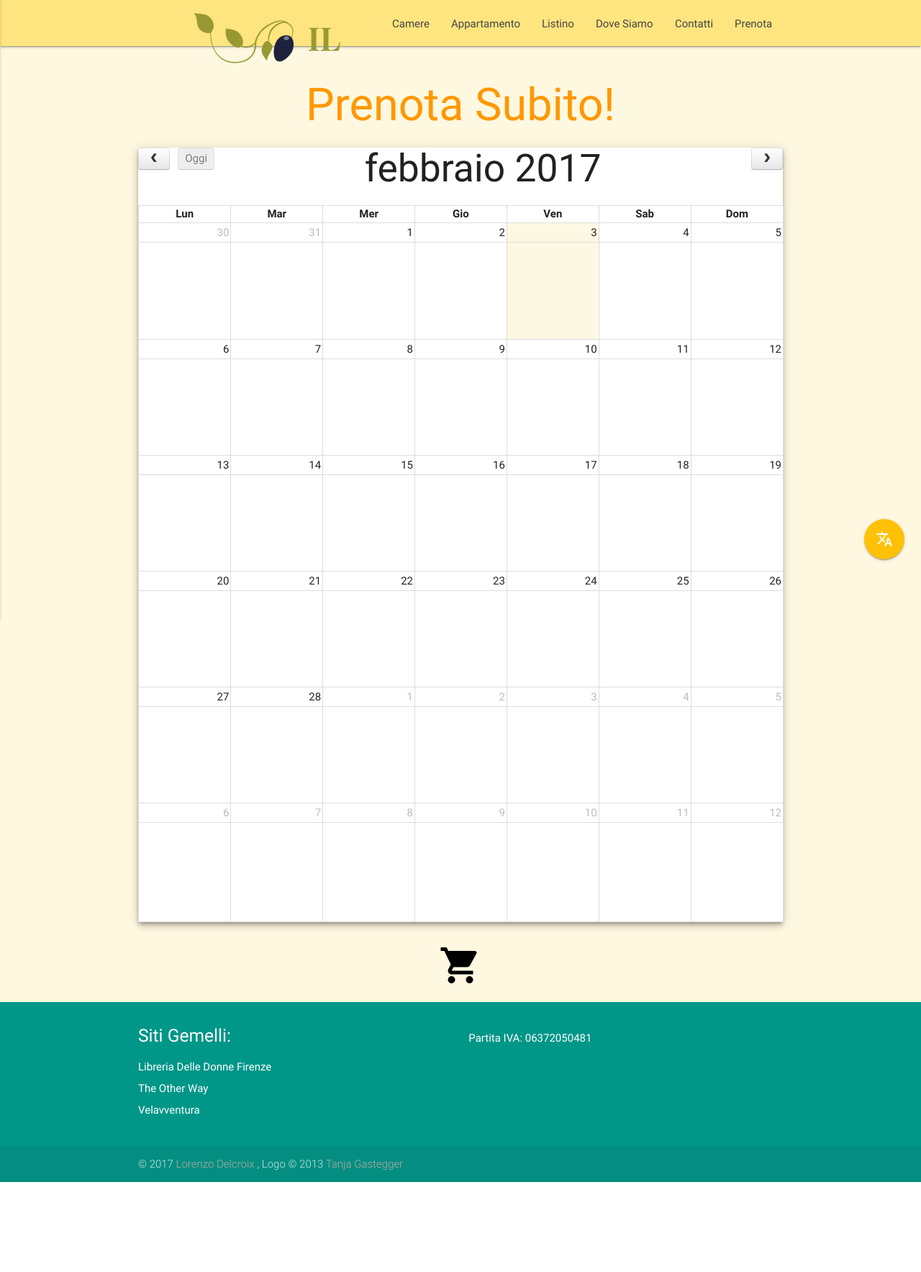
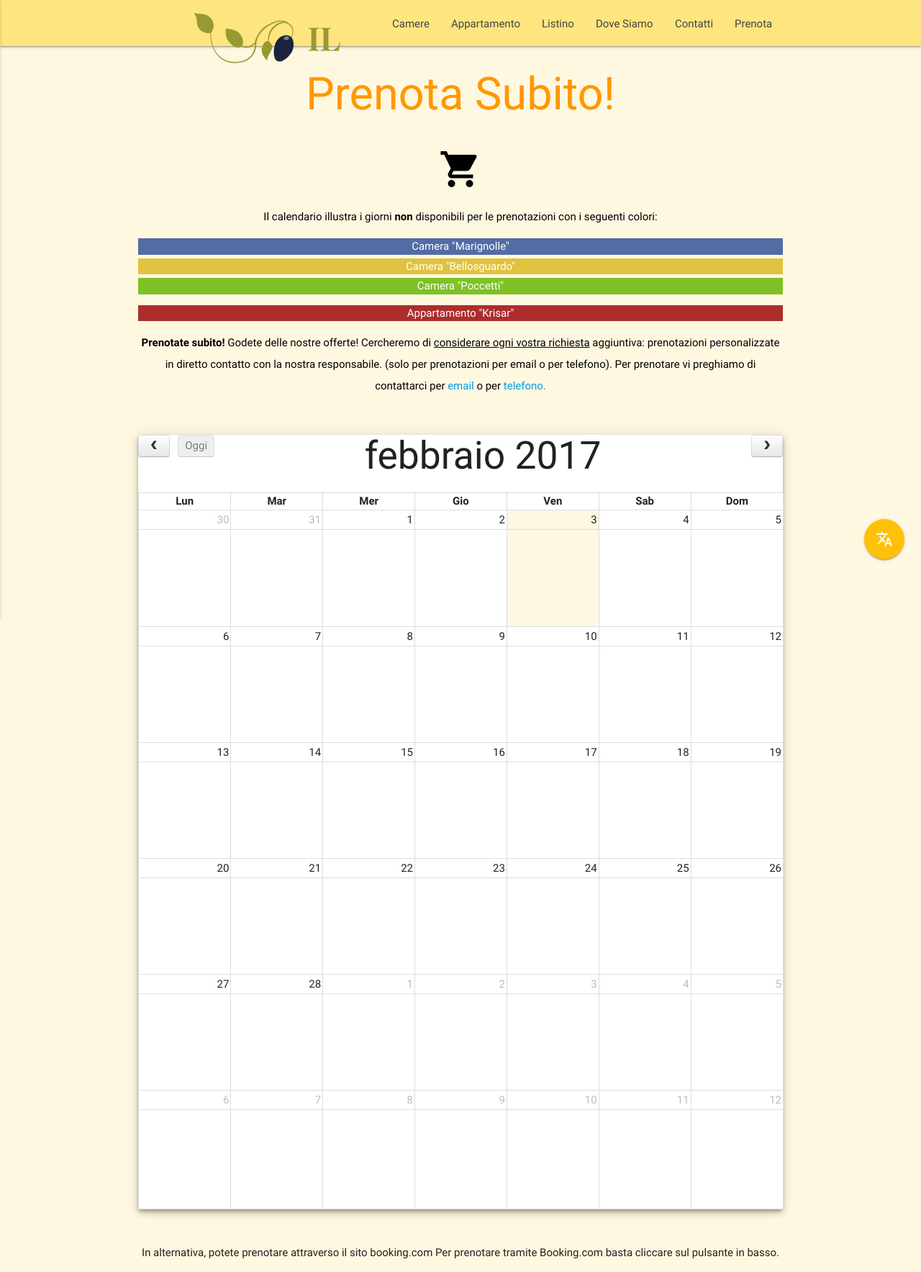
Before and after one commit to lordel/il-palagetto, a PHP site: page /it/book.php in a window 1280 px wide. Shown: the top 1767 px of the page at 72% size. Before the commit the page ends 1642 px from the top, so only its background shows below. Run offline with PHP 8.4, Linux system fonts and the light colour scheme; lists and menus that the app fills with data are empty; some libraries are stand-ins or nearby versions.

Commit message:
modified:   it/book.php     Finished adding all the information to the page

```diff
--- a/it/book.php
+++ b/it/book.php
@@ -78,17 +78,64 @@
 	});
 
 </script>
-<div class="section no-pad-bot" id="index-banner">
+
+<div class="container">
+	<h1 class="header center orange-text">Prenota Subito!</h1>
+    <div class="section black-text center">
+        <i class="material-icons medium">shopping_cart</i>
+		<p>
+			Il calendario illustra i giorni <b>non</b> disponibili per le
+			prenotazioni con i seguenti colori:
+		</p>
+        <div class="center" style="background-color: #536ca6; width: 100%;
+			height: auto; color: #FFF; margin-bottom: 5px">
+			Camera "Marignolle"
+		</div>
+        <div class="center" style="background-color: #e0c240; width: 100%;
+			height: auto; color: #FFF; margin-bottom: 5px">
+			Camera "Bellosguardo"
+		</div>
+        <div class="center" style="background-color: #7ec225; width: 100%;
+			height: auto; color: #FFF; margin-bottom: 15px">
+			Camera "Poccetti"
+		</div>
+        <div class="center" style="background-color: #ad2d2d; width: 100%;
+			height: auto; color: #FFF">
+			Appartamento "Krisar"
+		</div>
+		<p>
+			<b>Prenotate subito!</b> Godete delle nostre offerte! Cercheremo
+			di <u>considerare ogni vostra richiesta</u> aggiuntiva:
+			prenotazioni personalizzate in diretto contatto con la nostra
+			responsabile. (solo per prenotazioni per email o per telefono).
+			Per prenotare vi preghiamo di contattarci per
+			<a href="mailto:booking@il-palagetto.com?subject=Prenotazione">
+				email
+			</a>
+			 o per
+			<a href="../it/contatti.html">
+				telefono.
+			</a>
+		</p>
+    </div>
+</div>
+
+<!--Calendar------------------------------------------------------------------->
+<div class="section no-pad-bot">
     <div class="container">
-        <h1 class="header center orange-text">Prenota Subito!</h1>
         <div id='calendar' class="z-depth-3 card"></div>
     </div>
 </div>
-
-
-<div class="container">
-    <div class="section black-text center">
-        <i class="material-icons medium">shopping_cart</i>
-    </div>
+<div class="section">
+	<div class="container center">
+		<p>
+			In alternativa, potete prenotare attraverso il sito booking.com
+			Per prenotare tramite Booking.com basta cliccare sul pulsante in
+			 basso.
+		</p>
+		<a href="http://www.booking.com/hotel/it/agriturismo-il-palagetto.html?aid=330843;lang=it">
+			<img src="http://aff.bstatic.com/images/affiliate/330843/booknow_it.gif" style="border: 0;" />
+		</a>
+	</div>
 </div>
 <?php include '../bottom.php'; ?>
```
